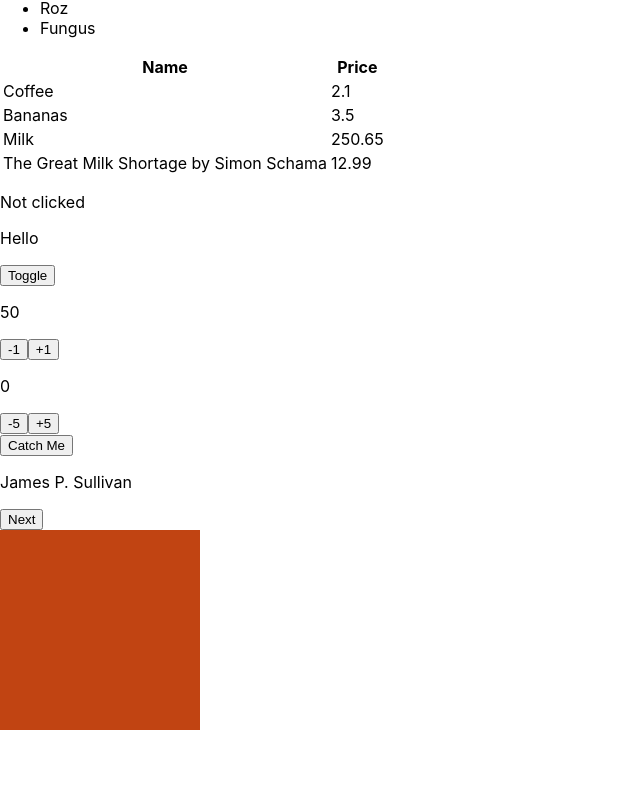
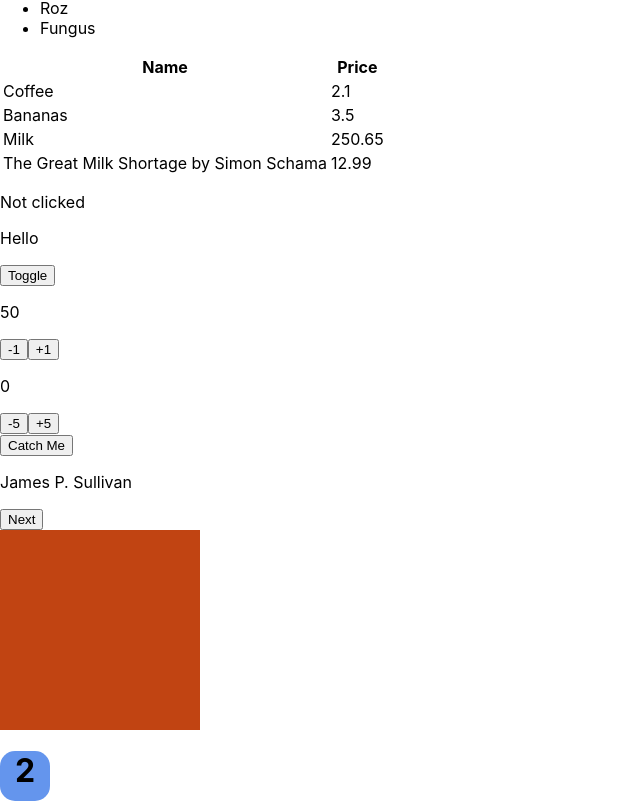
Before and after one commit to nosvalds/devMe-week9--react, a React (Create React App) app in the folder devme-react-exercises/: page / in a window 1280 px wide. Shown: the part 416-1217 px from the top of the page, without its empty margins (0-640 px from the left). Before the commit the page ends 1146 px from the top, so only its background shows below. Built offline with nearby package versions, Linux system fonts and the light colour scheme.

Commit message:
03 State Tricksy - Rollin the Die

```diff
--- a/devme-react-exercises/src/components/Stuff.js
+++ b/devme-react-exercises/src/components/Stuff.js
@@ -11,6 +11,7 @@ import StepCounter from './state/StepCounter';
 import CatchMeIfYouCan from './state/CatchMeIfYouCan';
 import RollCall from './state/RollCall';
 import Colours from './tricksy_state/Colours';
+import Die from './tricksy_state/Die';
 
 const Stuff = ({ square }) => {
     let names = ["James P. Sullivan", "Mike Wazowski", "Boo", "Randall Boggs", "Roz", "Fungus"];
@@ -44,6 +45,7 @@ const Stuff = ({ square }) => {
         <CatchMeIfYouCan jump={ 5 } />
         <RollCall names={ names } />
         <Colours colours={ colours } />
+        <Die sides={ 6 }/>
     </React.Fragment>
   );
 }
--- /dev/null
+++ b/devme-react-exercises/src/components/tricksy_state/Die.js
@@ -0,0 +1,37 @@
+import React, { Component } from 'react';
+class Die extends Component {
+
+    constructor(props) {
+        super(props);
+        const { sides } = this.props;
+
+        this.state = {
+            roll: Math.floor(Math.random() * sides) + 1,
+        };
+
+        this.handleClick = this.handleClick.bind(this);
+    }
+
+    handleClick() {
+        const { sides } = this.props;
+
+        this.setState({
+            roll: Math.floor(Math.random() * sides) + 1
+        })
+    }
+
+    render() {
+        return (
+            <div onClick={ this.handleClick } style={{
+                width: "50px",
+                height: "50px",
+                backgroundColor: "cornflowerblue",
+                borderRadius: 15,
+                textAlign: "center"
+                }}>
+            <h1>{ this.state.roll }</h1>
+            </div>
+        )
+    }
+}
+export default Die
```
